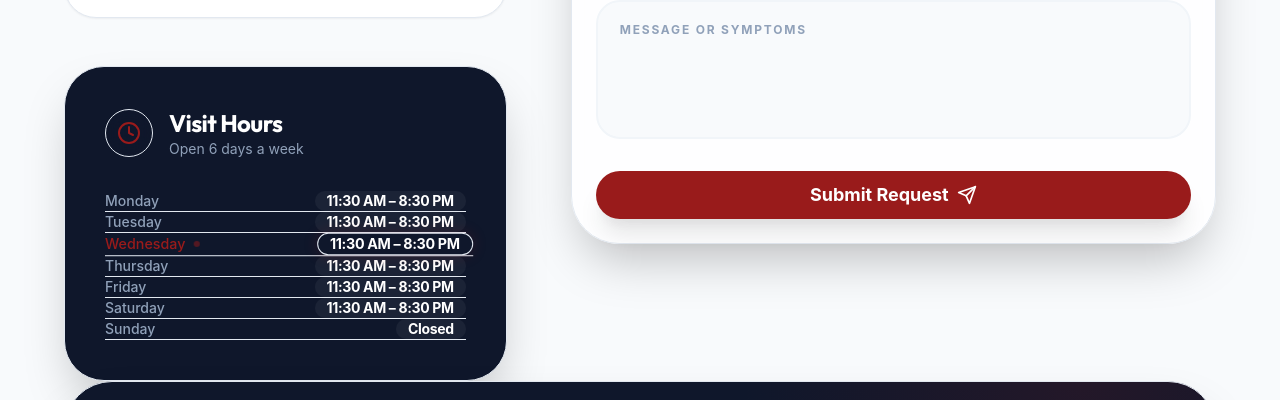
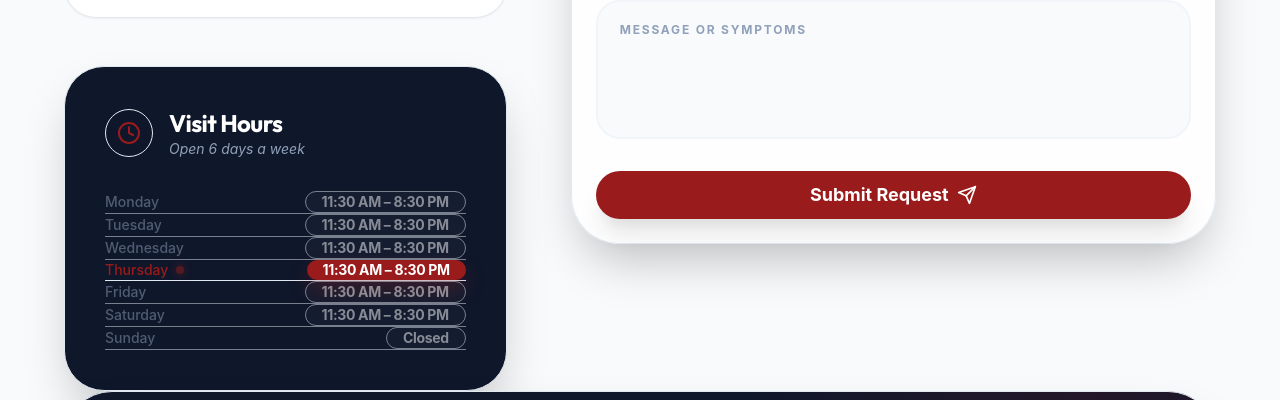
Before and after one commit to Dhruv-mavani/palashcareclinic, a React (Vite) app: page / in a window 1280 px wide. Shown: the part 4680-5080 px from the top of the page. Built offline with nearby package versions, Linux system fonts and the light colour scheme.

Commit message:
checking date corrected v2

```diff
--- a/src/components/Contact.jsx
+++ b/src/components/Contact.jsx
@@ -1,6 +1,10 @@
 import React, { useState, useEffect } from 'react';
 import { motion } from 'framer-motion';
 import { MapPin, Phone, Clock, Send, CheckCircle2, ChevronRight, Sparkles } from 'lucide-react';
+// Map 0-6 (Sun-Sat) to our schedule array indexes
+const today = new Date().getDay(); // 0 is Sunday, 1 is Monday...
+// This logic shifts JS (0-6) to match your array (Monday=0, Sunday=6)
+const todayScheduleIndex = today === 0 ? 6 : today - 1;
 
 const Contact = () => {
   const [isSubmitting, setIsSubmitting] = useState(false);
@@ -44,9 +48,7 @@
     show: { opacity: 1, y: 0, transition: { type: 'spring', stiffness: 100 } }
   };
 
-  // Map 0-6 (Sun-Sat) to our schedule array indexes
-  const scheduleMapping = { 1: 0, 2: 0, 3: 1, 4: 2, 5: 3, 6: 4 };
-  const todayScheduleIndex = scheduleMapping[today] !== undefined ? scheduleMapping[today] : -1;
+
 
   return (
     <section id="contact" className="bg-slate-50 py-32 relative overflow-hidden font-sans">
@@ -143,6 +145,7 @@
 
             {/* Hours Card with Dynamic Today Highlight */}
             <motion.div whileHover={{ y: -5 }} className="p-8 bg-slate-900 rounded-[2.5rem] shadow-2xl relative overflow-hidden group border border-slate-800">
+              {/* Background Glow Effect */}
               <div className="absolute top-[-50%] right-[-10%] w-64 h-64 bg-primary/20 blur-[80px] rounded-full pointer-events-none transition-transform duration-700 group-hover:scale-150"></div>
 
               <div className="flex items-center justify-between mb-8 relative z-10">
@@ -152,10 +155,12 @@
                   </div>
                   <div>
                     <h3 className="text-2xl font-bold text-white tracking-tight">Visit Hours</h3>
-                    <p className="text-slate-400 text-sm">Open 6 days a week</p>
+                    <p className="text-slate-400 text-sm italic">Open 6 days a week</p>
                   </div>
                 </div>
-                {todayScheduleIndex === -1 && <span className="px-3 py-1 bg-rose-500/20 text-rose-400 text-xs font-bold rounded-full border border-rose-500/30">Closed Today</span>}
+
+                {/* FIXED LOGIC: Sunday is index 6 in your list */}
+                {todayScheduleIndex === 6 && <span className="px-3 py-1 bg-rose-500/20 text-rose-400 text-xs font-bold rounded-full border border-rose-500/30">Closed Today</span>}
               </div>
 
               <div className="space-y-4 relative z-10">
@@ -170,11 +175,21 @@
                 ].map((item, index) => {
                   const isToday = index === todayScheduleIndex;
                   return (
-                    <div key={item.day} className={`flex justify-between items-center text-sm border-b pb-3 last:border-0 last:pb-0 transition-all duration-300 ${isToday ? 'border-primary/40 scale-[1.02] transform origin-left' : 'border-white/5 hover:border-white/20'}`}>
+                    <div
+                      key={item.day}
+                      className={`flex justify-between items-center text-sm border-b pb-3 last:border-0 last:pb-0 transition-all duration-500 ${isToday
+                        ? 'border-primary/40 transform origin-left py-1'
+                        : 'border-white/5 opacity-50 hover:opacity-100'
+                        }`}
+                    >
                       <span className={`font-medium flex items-center gap-2 ${isToday ? 'text-primary font-bold' : 'text-slate-400'}`}>
-                        {item.day} {isToday && <span className="w-1.5 h-1.5 rounded-full bg-primary animate-pulse"></span>}
+                        {item.day}
+                        {isToday && <span className="w-2 h-2 rounded-full bg-primary animate-pulse shadow-[0_0_10px_#991B1B]"></span>}
                       </span>
-                      <span className={`font-bold tracking-tight px-3 py-1 rounded-lg transition-colors ${isToday ? 'bg-primary/20 text-white border border-primary/30 shadow-[0_0_15px_rgba(153,27,27,0.2)]' : 'text-white bg-white/5'}`}>
+                      <span className={`font-bold tracking-tight px-4 py-1.5 rounded-xl transition-all duration-300 ${isToday
+                        ? 'bg-primary text-white shadow-[0_10px_20px_rgba(153,27,27,0.3)]'
+                        : 'text-white bg-white/5 border border-white/5'
+                        }`}>
                         {item.hours}
                       </span>
                     </div>
```
